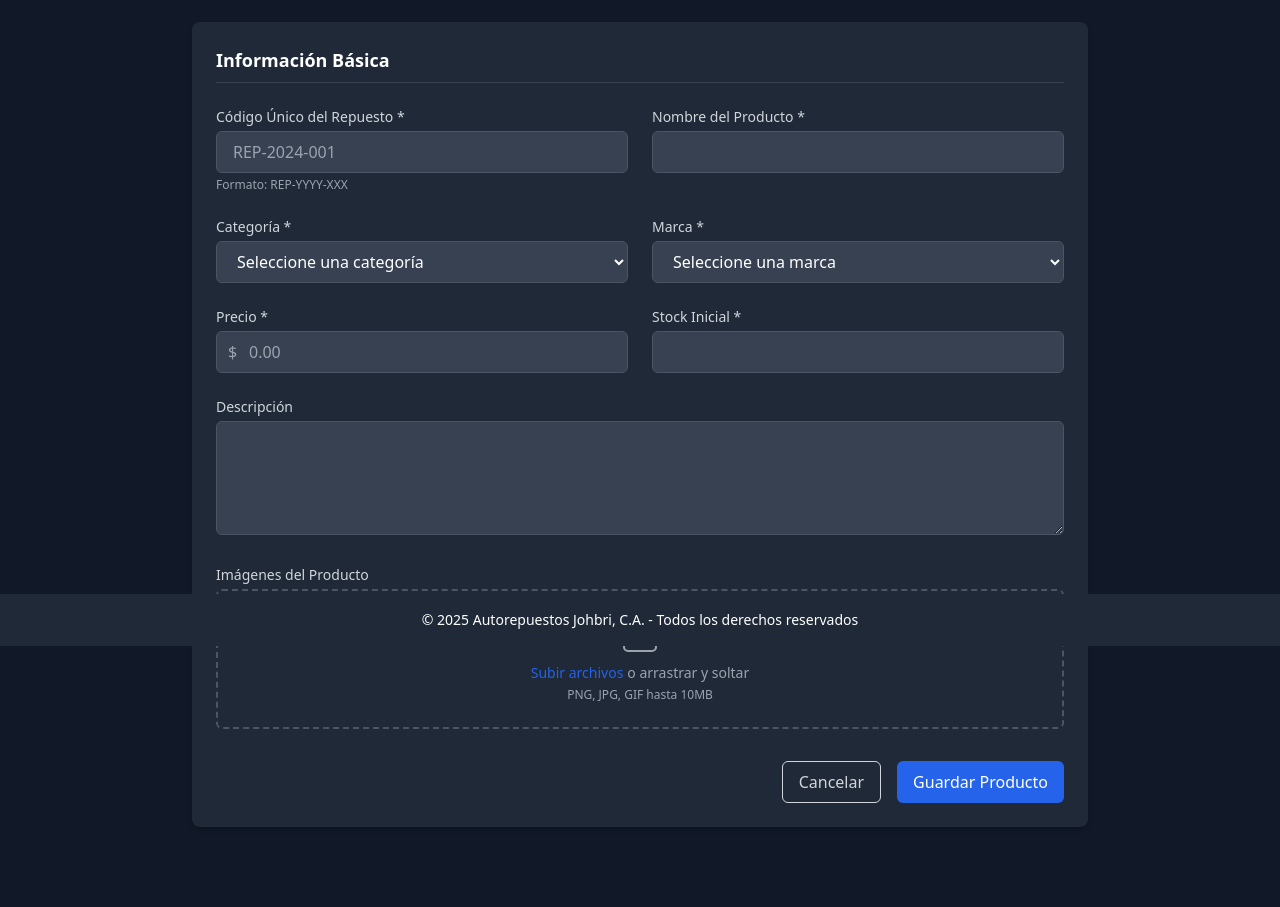
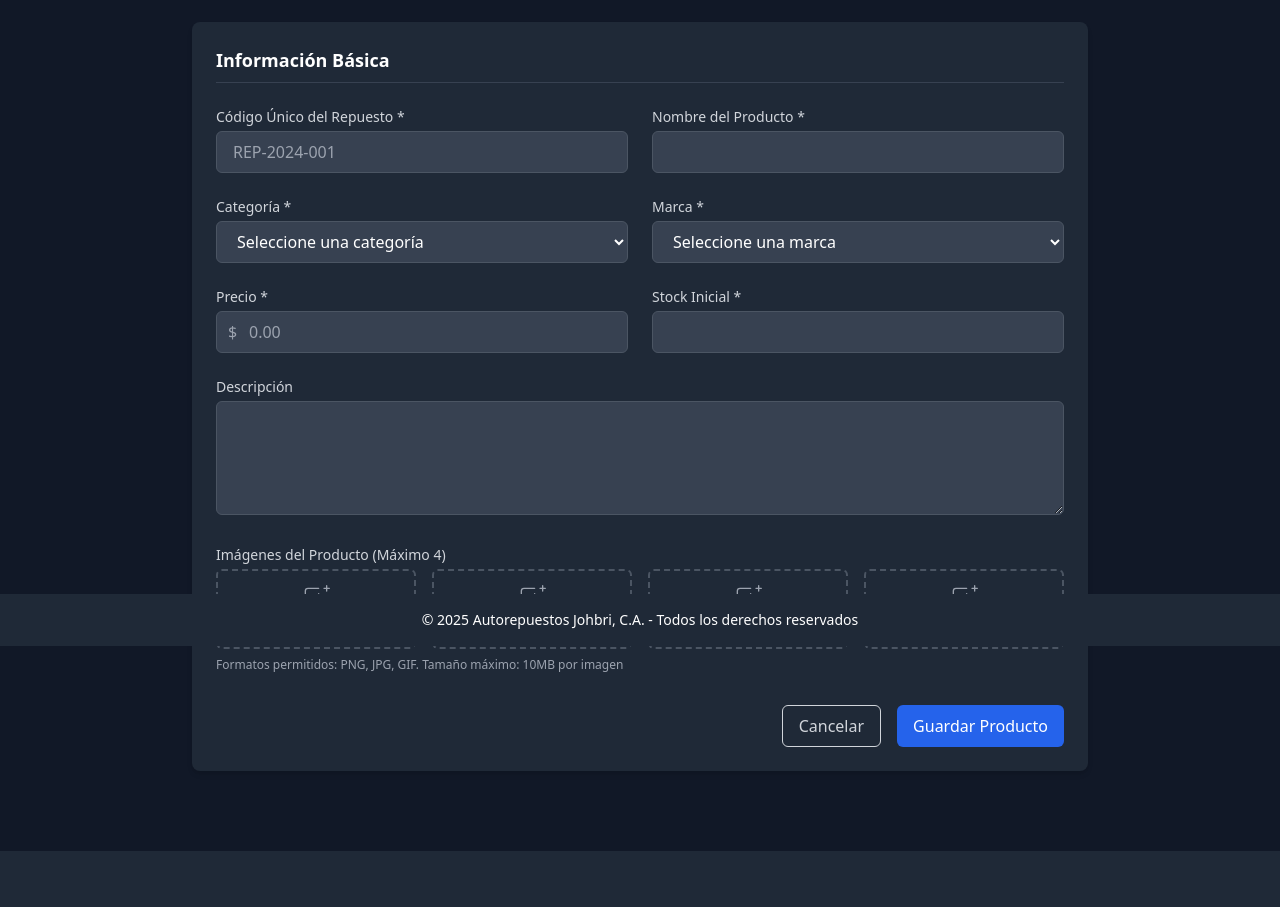
Before and after one commit to anzarpe97/Sistema-Johbri, a PHP site: page /panelAdmin/agregar-producto.php in a window 1280 px wide. Shown: the part 154-1061 px from the top of the page. After the commit the page ends 1005 px from the top, so only its background shows below. Run offline with PHP 8.4, Linux system fonts and the light colour scheme; some libraries are stand-ins or nearby versions.

Commit message:
se pueden maximo 4 imagenes al añadir un producto

```diff
--- a/panelAdmin/agregar-producto.php
+++ b/panelAdmin/agregar-producto.php
@@ -64,9 +64,6 @@
                                     placeholder="REP-2024-001"
                                     class="w-full px-4 py-2 rounded-md border border-gray-300 dark:border-gray-600
                                         dark:bg-gray-700 dark:text-white focus:ring-2 focus:ring-custom-blue">
-                                <span class="text-xs text-gray-500 dark:text-gray-400 mt-1 block">
-                                    Formato: REP-YYYY-XXX
-                                </span>
                             </div>
                         </div>
 
@@ -156,26 +153,76 @@
                     <!-- Imágenes -->
                     <div>
                         <label class="block text-sm font-medium text-gray-700 dark:text-gray-300 mb-1">
-                            Imágenes del Producto
+                            Imágenes del Producto (Máximo 4)
                         </label>
-                        <div class="mt-1 flex justify-center px-6 pt-5 pb-6 border-2 border-gray-300 dark:border-gray-600 border-dashed rounded-md">
+                        <div class="grid grid-cols-2 md:grid-cols-4 gap-4">
+                            <!-- Imagen 1 -->
+                            <div class="flex justify-center px-4 pt-3 pb-3 border-2 border-gray-300 dark:border-gray-600 border-dashed rounded-md">
                                 <div class="space-y-1 text-center">
-                                <svg class="mx-auto h-12 w-12 text-gray-400" stroke="currentColor" fill="none" viewBox="0 0 48 48">
+                                    <svg class="mx-auto h-8 w-8 text-gray-400" stroke="currentColor" fill="none" viewBox="0 0 48 48">
                                         <path d="M28 8H12a4 4 0 00-4 4v20m32-12v8m0 0v8a4 4 0 01-4 4H12a4 4 0 01-4-4v-4m32-4l-3.172-3.172a4 4 0 00-5.656 0L28 28M8 32l9.172-9.172a4 4 0 015.656 0L28 28m0 0l4 4m4-24h8m-4-4v8m-12 4h.02"
                                             stroke-width="2" stroke-linecap="round" stroke-linejoin="round"/>
                                     </svg>
-                                <div class="flex text-sm text-gray-600 dark:text-gray-400">
-                                    <label for="file-upload" class="relative cursor-pointer rounded-md font-medium text-custom-blue hover:text-custom-blue-light">
-                                        <span>Subir archivos</span>
-                                        <input id="file-upload" name="file-upload" type="file" class="sr-only" multiple>
+                                    <div class="flex text-xs text-gray-600 dark:text-gray-400">
+                                        <label for="file-upload-1" class="relative cursor-pointer rounded-md font-medium text-custom-blue hover:text-custom-blue-light">
+                                            <span>Imagen 1</span>
+                                            <input id="file-upload-1" name="file-upload-1" type="file" class="sr-only" accept="image/*">
                                         </label>
-                                    <p class="pl-1">o arrastrar y soltar</p>
-                                </div>
-                                <p class="text-xs text-gray-500 dark:text-gray-400">
-                                    PNG, JPG, GIF hasta 10MB
-                                </p>
                                     </div>
                                 </div>
+                            </div>
+
+                            <!-- Imagen 2 -->
+                            <div class="flex justify-center px-4 pt-3 pb-3 border-2 border-gray-300 dark:border-gray-600 border-dashed rounded-md">
+                                <div class="space-y-1 text-center">
+                                    <svg class="mx-auto h-8 w-8 text-gray-400" stroke="currentColor" fill="none" viewBox="0 0 48 48">
+                                        <path d="M28 8H12a4 4 0 00-4 4v20m32-12v8m0 0v8a4 4 0 01-4 4H12a4 4 0 01-4-4v-4m32-4l-3.172-3.172a4 4 0 00-5.656 0L28 28M8 32l9.172-9.172a4 4 0 015.656 0L28 28m0 0l4 4m4-24h8m-4-4v8m-12 4h.02"
+                                            stroke-width="2" stroke-linecap="round" stroke-linejoin="round"/>
+                                    </svg>
+                                    <div class="flex text-xs text-gray-600 dark:text-gray-400">
+                                        <label for="file-upload-2" class="relative cursor-pointer rounded-md font-medium text-custom-blue hover:text-custom-blue-light">
+                                            <span>Imagen 2</span>
+                                            <input id="file-upload-2" name="file-upload-2" type="file" class="sr-only" accept="image/*">
+                                        </label>
+                                    </div>
+                                </div>
+                            </div>
+
+                            <!-- Imagen 3 -->
+                            <div class="flex justify-center px-4 pt-3 pb-3 border-2 border-gray-300 dark:border-gray-600 border-dashed rounded-md">
+                                <div class="space-y-1 text-center">
+                                    <svg class="mx-auto h-8 w-8 text-gray-400" stroke="currentColor" fill="none" viewBox="0 0 48 48">
+                                        <path d="M28 8H12a4 4 0 00-4 4v20m32-12v8m0 0v8a4 4 0 01-4 4H12a4 4 0 01-4-4v-4m32-4l-3.172-3.172a4 4 0 00-5.656 0L28 28M8 32l9.172-9.172a4 4 0 015.656 0L28 28m0 0l4 4m4-24h8m-4-4v8m-12 4h.02"
+                                          stroke-width="2" stroke-linecap="round" stroke-linejoin="round"/>
+                                    </svg>
+                                    <div class="flex text-xs text-gray-600 dark:text-gray-400">
+                                        <label for="file-upload-3" class="relative cursor-pointer rounded-md font-medium text-custom-blue hover:text-custom-blue-light">
+                                            <span>Imagen 3</span>
+                                            <input id="file-upload-3" name="file-upload-3" type="file" class="sr-only" accept="image/*">
+                                        </label>
+                                    </div>
+                                </div>
+                            </div>
+
+                            <!-- Imagen 4 -->
+                            <div class="flex justify-center px-4 pt-3 pb-3 border-2 border-gray-300 dark:border-gray-600 border-dashed rounded-md">
+                                <div class="space-y-1 text-center">
+                                    <svg class="mx-auto h-8 w-8 text-gray-400" stroke="currentColor" fill="none" viewBox="0 0 48 48">
+                                        <path d="M28 8H12a4 4 0 00-4 4v20m32-12v8m0 0v8a4 4 0 01-4 4H12a4 4 0 01-4-4v-4m32-4l-3.172-3.172a4 4 0 00-5.656 0L28 28M8 32l9.172-9.172a4 4 0 015.656 0L28 28m0 0l4 4m4-24h8m-4-4v8m-12 4h.02"
+                                            stroke-width="2" stroke-linecap="round" stroke-linejoin="round"/>
+                                    </svg>
+                                    <div class="flex text-xs text-gray-600 dark:text-gray-400">
+                                        <label for="file-upload-4" class="relative cursor-pointer rounded-md font-medium text-custom-blue hover:text-custom-blue-light">
+                                            <span>Imagen 4</span>
+                                            <input id="file-upload-4" name="file-upload-4" type="file" class="sr-only" accept="image/*">
+                                        </label>
+                                    </div>
+                                </div>
+                            </div>
+                        </div>
+                        <p class="text-xs text-gray-500 dark:text-gray-400 mt-2">
+                            Formatos permitidos: PNG, JPG, GIF. Tamaño máximo: 10MB por imagen
+                        </p>
                     </div>
                 </div>
 
```
Lines whose indentation alone changed are shown as unchanged.
